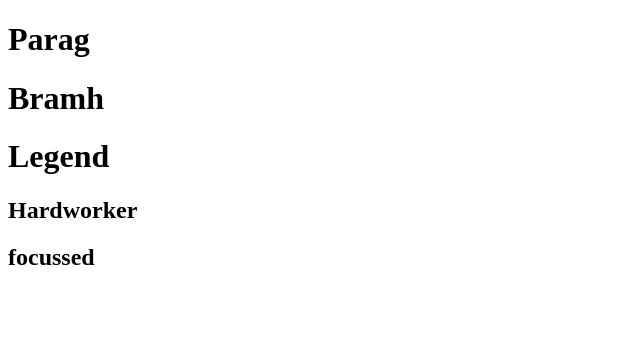
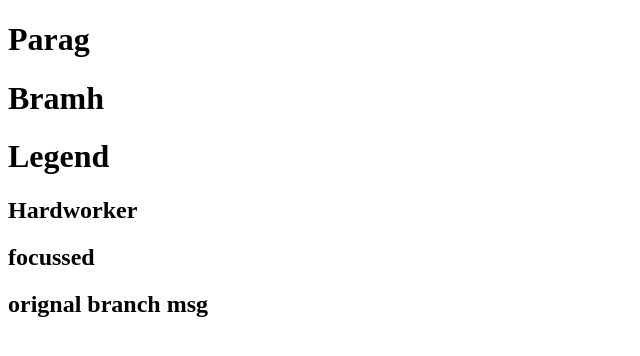
Before and after one commit to paragbramh/practice_reset, a plain HTML site: page index.html in a window 1280 px wide. Shown: the whole page, without its empty margins (0-640 px from the left). Drawn offline with Linux system fonts and the light colour scheme.

Commit message:
last commit of orginal branch

```diff
--- a/index.html
+++ b/index.html
@@ -13,5 +13,6 @@
 
     <h2>Hardworker</h2>
     <h2>focussed</h2>
+    <h2>orignal branch msg</h2>
   </body>
 </html>
```
